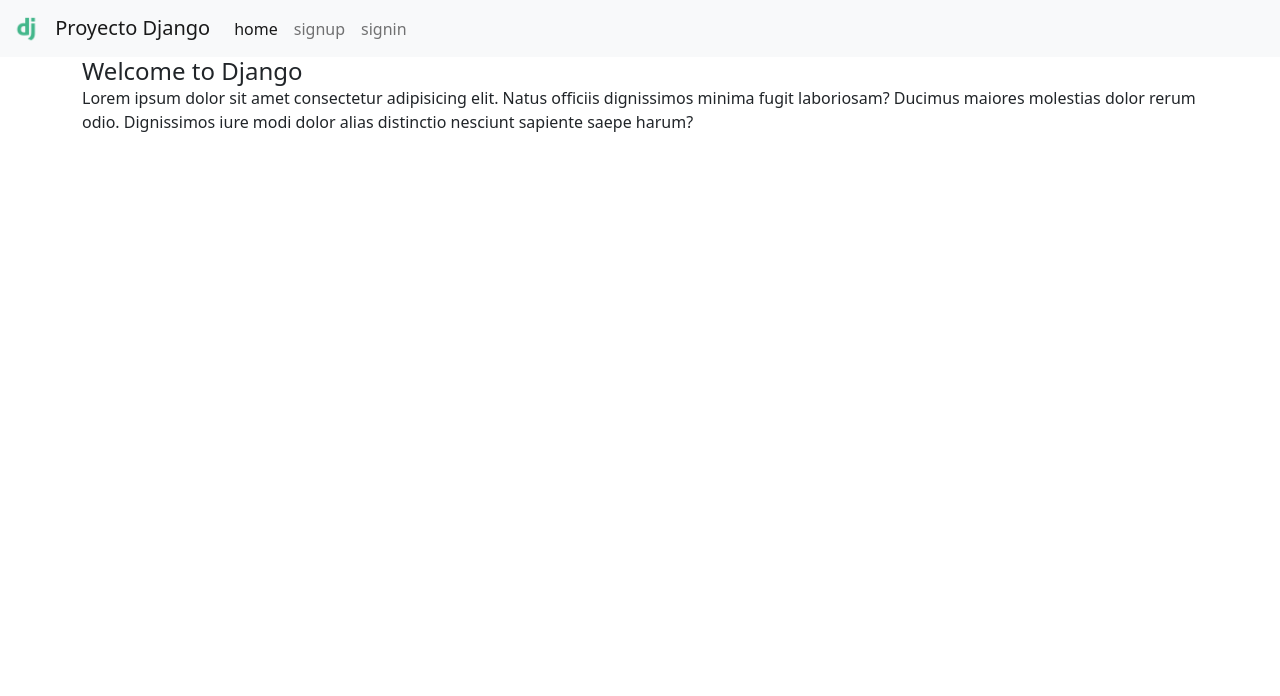
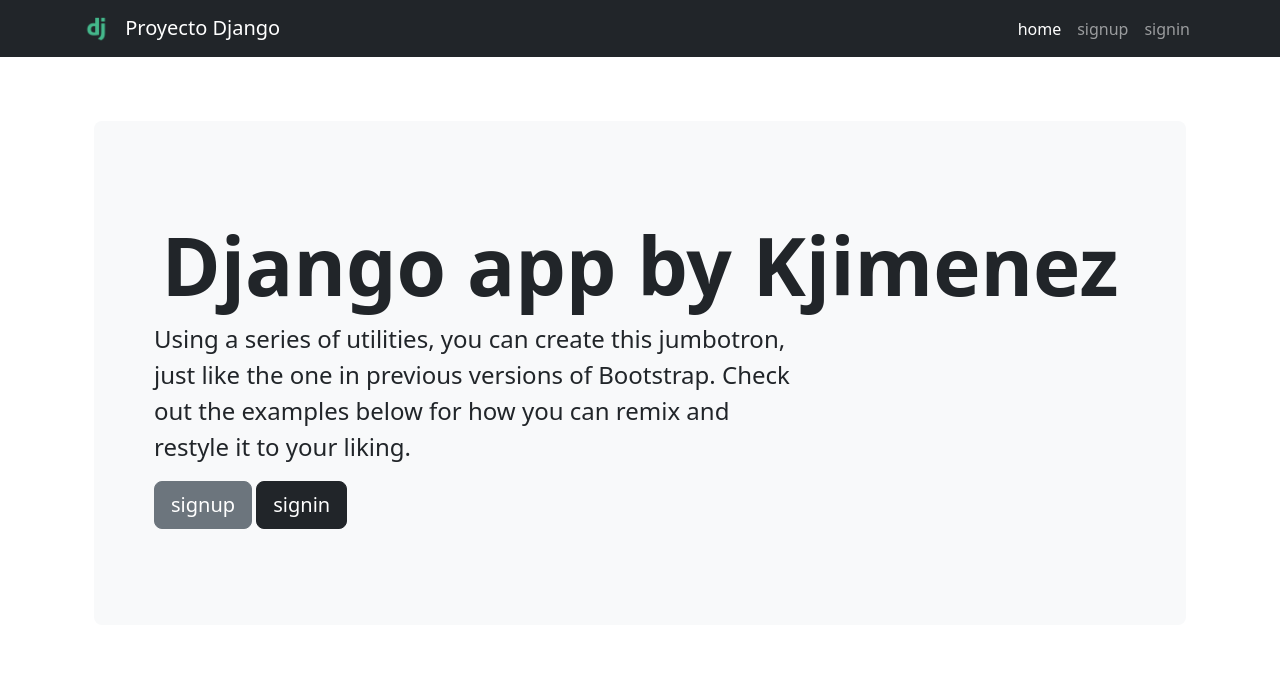
Before and after one commit to Stiven1707/DJANGO-CRUD-AUTH, a Django app: page / in a window 1280 px wide. Shown: the top 696 px of the page. Run offline with Django 4.2, Linux system fonts and the light colour scheme.

Commit message:
base y home

```diff
--- a/tasks/templates/layouts/base.html
+++ b/tasks/templates/layouts/base.html
@@ -17,8 +17,8 @@
 
 <body>
   <header>
-    <nav class="navbar navbar-expand-lg navbar-light bg-light">
-      <div class="container-fluid">
+    <nav class="navbar navbar-expand-lg navbar-dark bg-dark mb-3">
+      <div class="container">
         <!-- Logo -->
         <a class="navbar-brand" href="#">
           <img src="{% static 'img/django_icon.png' %}" alt="Logo" width="30" height="30" class="d-inline-block align-text-top me-2">
@@ -32,7 +32,7 @@
 
         <!-- Contenido del menú -->
         <div class="collapse navbar-collapse" id="navbarNav">
-          <ul class="navbar-nav">
+          <ul class="navbar-nav ms-auto">
             <li class="nav-item">
               <a class="nav-link {% if request.resolver_match.view_name == 'home' %}active{% endif %}" href="{% url 'home' %}">home</a>
             </li>
@@ -64,10 +64,10 @@
     </nav>
   </header>
 
-    <div class="container">
-        <div class="row">
-            <div class="col-12">
-                {% block contenido %} {% endblock %}
+  <div class="container">
+    <div class="row">
+      <div class="col-12">
+              {% block contenido %} {% endblock %}
             </div>
         </div>
     </div>
--- a/tasks/templates/pages/home.html
+++ b/tasks/templates/pages/home.html
@@ -2,8 +2,15 @@
 {% block titulo %} Home {% endblock %}
 
 {% block contenido %}
-<div class="card-body">
-  <h4 class="card-title">Welcome to Django</h4>
-  <p class="card-text">Lorem ipsum dolor sit amet consectetur adipisicing elit. Natus officiis dignissimos minima fugit laboriosam? Ducimus maiores molestias dolor rerum odio. Dignissimos iure modi dolor alias distinctio nesciunt sapiente saepe harum?</p>
-  </div>
+<main class="container py-5">
+
+    <div class="p-5 mb-4 bg-light rounded-3">
+      <div class="container py-5">
+        <h1 class="display-1 text-center fw-bold">Django app by Kjimenez</h1>
+        <p class="col-md-8 fs-4">Using a series of utilities, you can create this jumbotron, just like the one in previous versions of Bootstrap. Check out the examples below for how you can remix and restyle it to your liking.</p>
+        <a href="{% url 'signup' %}" class="btn btn-secondary btn-lg">signup</a>
+        <a href="{% url 'signin' %}" class="btn btn-dark btn-lg">signin</a>
+      </div>
+      </div>
+</main>
 {% endblock %}
```
